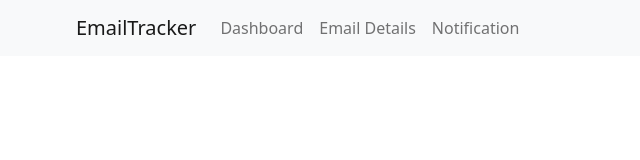
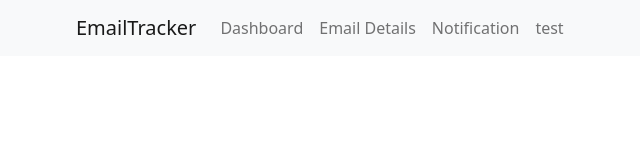
Before and after one commit to DhavalSinor/MailTracker, an Angular app: page / in a window 1280 px wide. Shown: the top 160 px of the page, without its empty margins (6-646 px from the left). Built offline with nearby package versions, Linux system fonts and the light colour scheme.

Commit message:
test check

```diff
--- a/src/app/component/header/header.component.html
+++ b/src/app/component/header/header.component.html
@@ -15,6 +15,9 @@
         <li class="nav-item">
           <a class="nav-link" href="#">Notification</a>
         </li>
+        <li class="nav-item">
+          <a class="nav-link" href="#">test</a>
+        </li>
       </ul>
     </div>
   </div>
```
